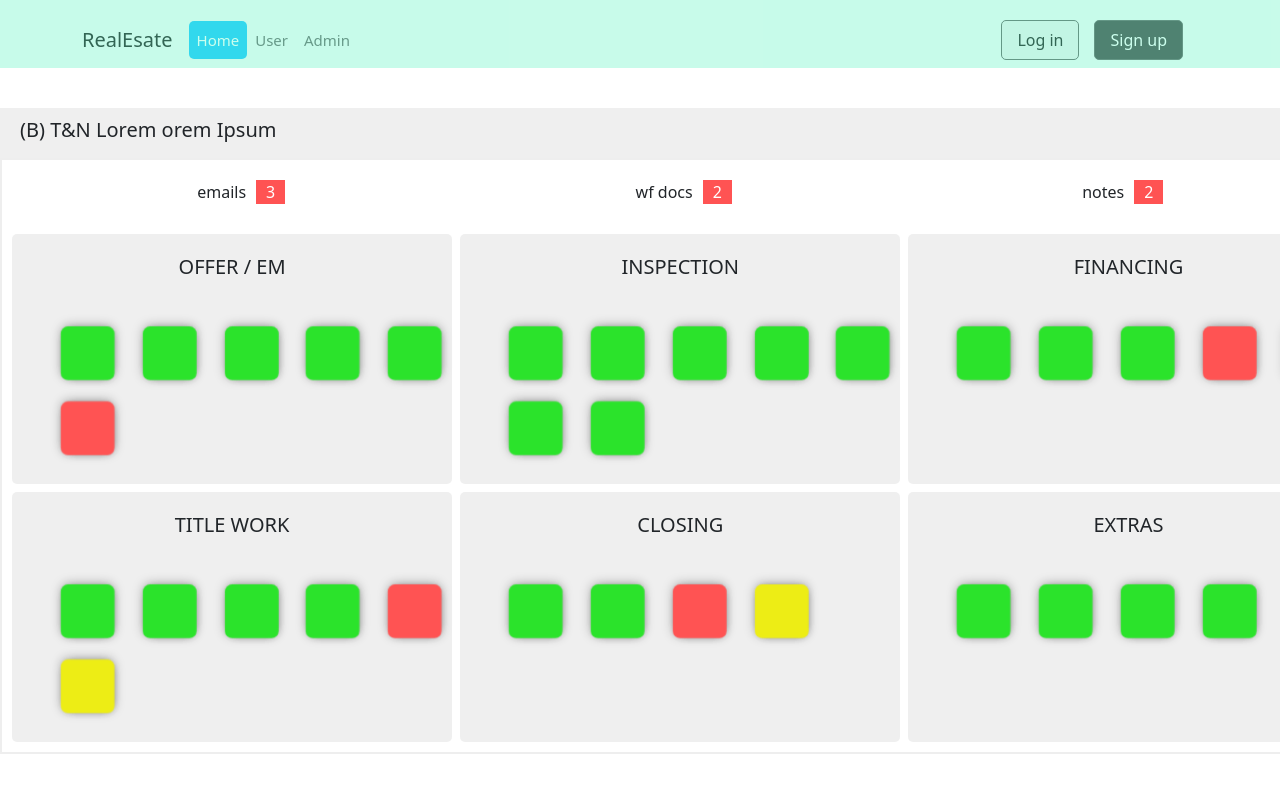
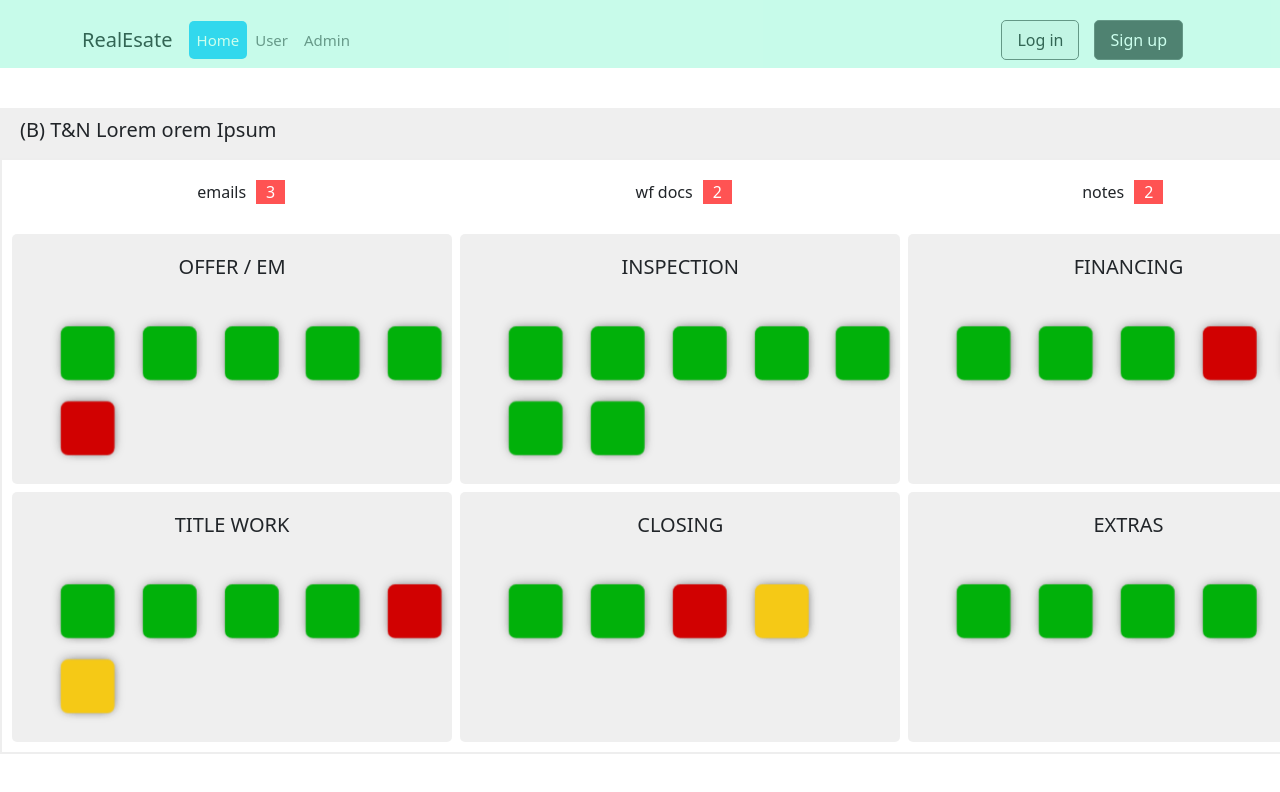
Before and after one commit to pantaki/pantaki, a React (Create React App) app: page / in a window 1280 px wide. Shown: the top 792 px of the page. Built offline with nearby package versions, Linux system fonts and the light colour scheme.

Commit message:
update 6/7

```diff
--- a/src/App.scss
+++ b/src/App.scss
@@ -16,6 +16,10 @@ body {
       max-width: 1300px!important;
   }
 }
+$task_done : #01b10a;
+$task_note : #d10101;
+$task_waiting : #f5c916;
+$task_grey : #ababab;
 
 .app-container {
   .header-container {
@@ -218,15 +222,15 @@ h4.inspection {
               // justify-content: center;
               // align-items: center;
               .task_done {
-                background: #2be32b;
+                background: $task_done ;
 
               }
               .task_note {
-                background: #ff5353;
+                background: $task_note;
 
               }
               .task_waiting {
-                background: #eded15;
+                background: $task_waiting;
 
               }
             }
@@ -701,7 +705,7 @@ h4.inspection {
         // background: #28bb42;
 
         transform: translateZ(130px) translateY(-100px);
-        background: #28bb42;
+        background: #01b10a;
       }
 
       li:hover {
@@ -717,12 +721,13 @@ h4.inspection {
     ul:hover li:nth-child(1), ul:hover li:nth-child(2), ul:hover li:nth-child(3) {
       opacity: 1;
       background: #28bb42cc;
-      transform: translateX(0px) translateZ(0px) translateY(0px);
+      // transform: translateX(0px) translateZ(0px) translateY(0px);
+      transform: translateX(0px) translateZ(0px) translateY(-80px);
     }
     ul:hover li:nth-child(4) {
-      transform: translateZ(-40px) translateY(-109px);
-      // display: none;
-      // transform: translateX(0px) translateZ(0px) translateY(0px);
+      // transform: translateZ(-40px) translateY(-109px);
+      transform: translateZ(-80px) translateY(-140px);
+
     }
 
   }
```
